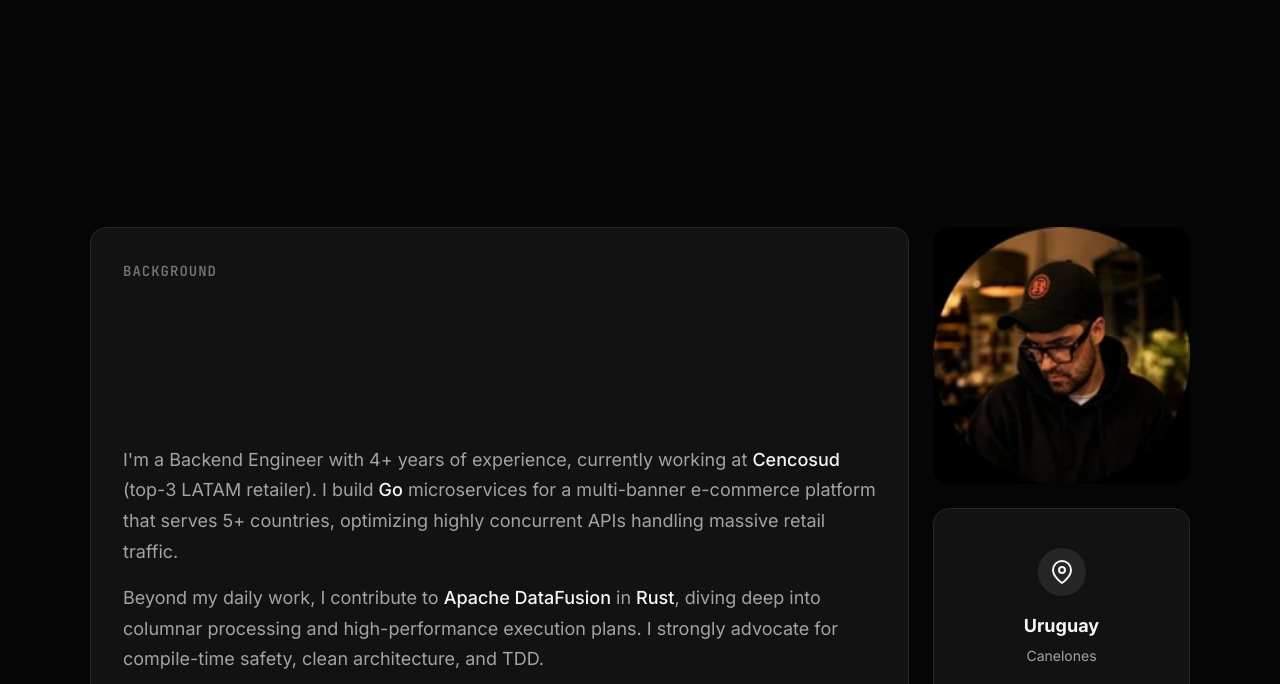
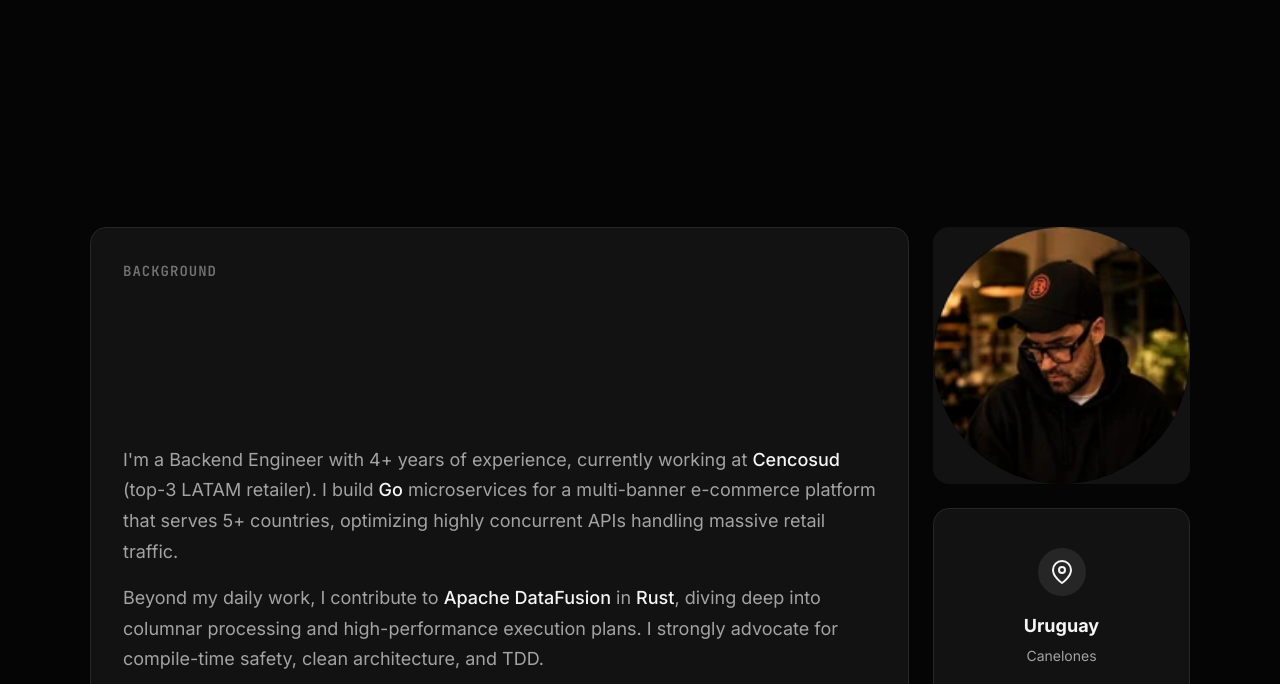
Before and after one commit to diegoQuinas/diegoQuinas.github.io, a plain HTML site: page index.html in a window 1280 px wide. Shown: the part 613-1297 px from the top of the page. Drawn offline with Linux system fonts and the light colour scheme.

Commit message:
fix(ui): make avatar image circular

```diff
--- a/style.css
+++ b/style.css
@@ -227,8 +227,8 @@
 
 /* Card specific sizings */
 .card-bio { grid-column: span 3; grid-row: span 2; justify-content: space-between; }
-.card-avatar { grid-column: span 1; grid-row: span 1; align-items: center; justify-content: center; padding: 0; }
-.card-avatar img { width: 100%; height: 100%; object-fit: cover; }
+.card-avatar { grid-column: span 1; grid-row: span 1; align-items: center; justify-content: center; padding: 0; aspect-ratio: 1; }
+.card-avatar img { width: 100%; height: 100%; object-fit: cover; border-radius: 50%; }
 .card-location { grid-column: span 1; grid-row: span 1; align-items: center; justify-content: center; text-align: center; }
 .card-stack { grid-column: span 4; grid-row: span 1; }
 
@@ -527,7 +527,7 @@
 @media (max-width: 900px) {
   .bento-grid { grid-template-columns: 1fr 1fr; }
   .card-bio { grid-column: span 2; }
-  .card-avatar { grid-column: span 1; aspect-ratio: 1; }
+  .card-avatar { grid-column: span 1; }
   .card-location { grid-column: span 1; }
   .card-stack { grid-column: span 2; }
   .featured-inner { grid-template-columns: 1fr; gap: 24px; }
```
